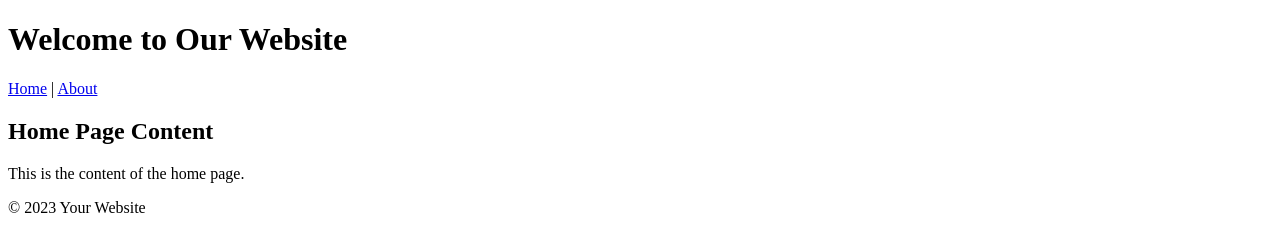
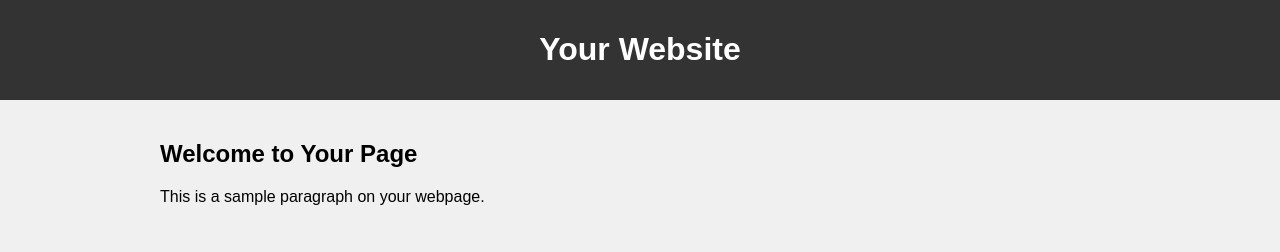
Before and after one commit to GiovaneWerther/prova, a plain HTML site: page index.html in a window 1280 px wide. Drawn offline with Linux system fonts and the light colour scheme.

Commit message:
Update index.html

```diff
--- a/index.html
+++ b/index.html
@@ -3,21 +3,34 @@
 <head>
     <meta charset="UTF-8">
     <meta name="viewport" content="width=device-width, initial-scale=1.0">
-    <title>Home Page</title>
+    <title>Your Page Title</title>
+    <style>
+        body {
+            font-family: Arial, sans-serif;
+            margin: 0;
+            padding: 0;
+            background-color: #f0f0f0;
+        }
+        header {
+            background-color: #333;
+            color: #fff;
+            text-align: center;
+            padding: 10px 0;
+        }
+        .container {
+            max-width: 960px;
+            margin: 0 auto;
+            padding: 20px;
+        }
+    </style>
 </head>
 <body>
     <header>
-        <h1>Welcome to Our Website</h1>
-        <nav>
-            <a href="index.html">Home</a> | <a href="about.html">About</a>
-        </nav>
+        <h1>Your Website</h1>
     </header>
-    <main>
-        <h2>Home Page Content</h2>
-        <p>This is the content of the home page.</p>
-    </main>
-    <footer>
-        <p>&copy; 2023 Your Website</p>
-    </footer>
+    <div class="container">
+        <h2>Welcome to Your Page</h2>
+        <p>This is a sample paragraph on your webpage.</p>
+    </div>
 </body>
 </html>
```
